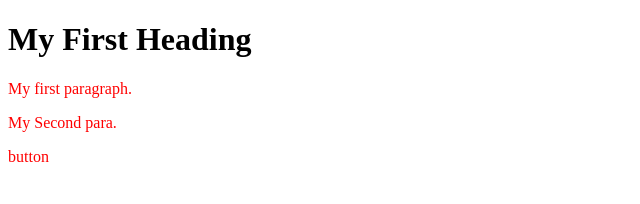
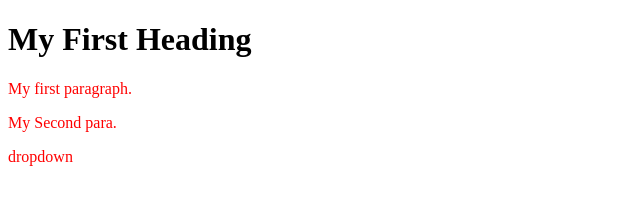
Before and after one commit to aarav072/localRepo, a plain HTML site: page index.html in a window 1280 px wide. Shown: the full height of the page, 0-640 px from the left. Drawn offline with Linux system fonts and the light colour scheme.

Commit message:
dropdown

```diff
--- a/index.html
+++ b/index.html
@@ -5,6 +5,6 @@
         <h1>My First Heading</h1>
         <p>My first paragraph.</p>
         <p>My Second para.</p>
-        <p>button</p>
+        <p>dropdown</p>
     </body>
 </html>
```
